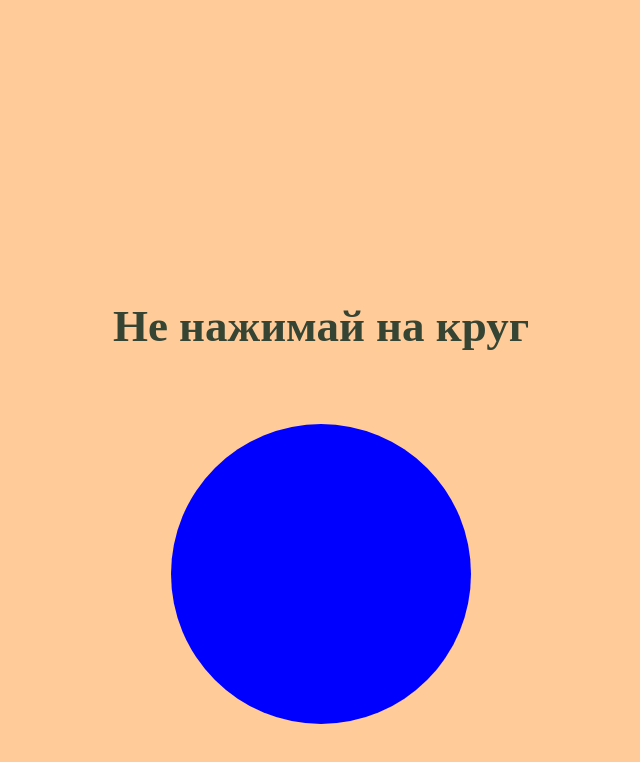
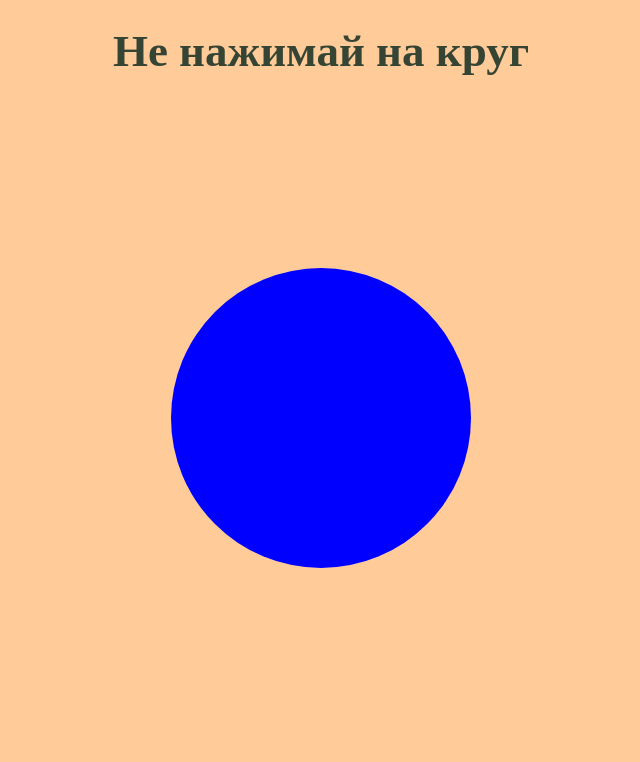
Before and after one commit to IHMF121/MyJSGame, a plain HTML site: page index.html in a window 1280 px wide. Shown: the whole page, without its empty margins (319-959 px from the left). Drawn offline with Linux system fonts and the light colour scheme.

Commit message:
scss > css

```diff
--- a/css/style.css
+++ b/css/style.css
@@ -24,7 +24,7 @@ body {
   -webkit-box-align: center;
       -ms-flex-align: center;
           align-items: center;
-  max-width: 800px;
+  max-width: 600px;
   margin: 0 auto;
   height: 100%;
 }
@@ -32,13 +32,16 @@ body {
 .block {
   width: 300px;
   height: 300px;
+  position: absolute;
+  top: 140px;
   background-color: blue;
   margin-top: 10%;
   border-radius: 50%;
 }
 
 .title {
-  margin-top: 300px;
+  margin-top: 25px;
+  height: 400px;
   font-size: 45px;
   color: #364434;
   text-align: center;
```
